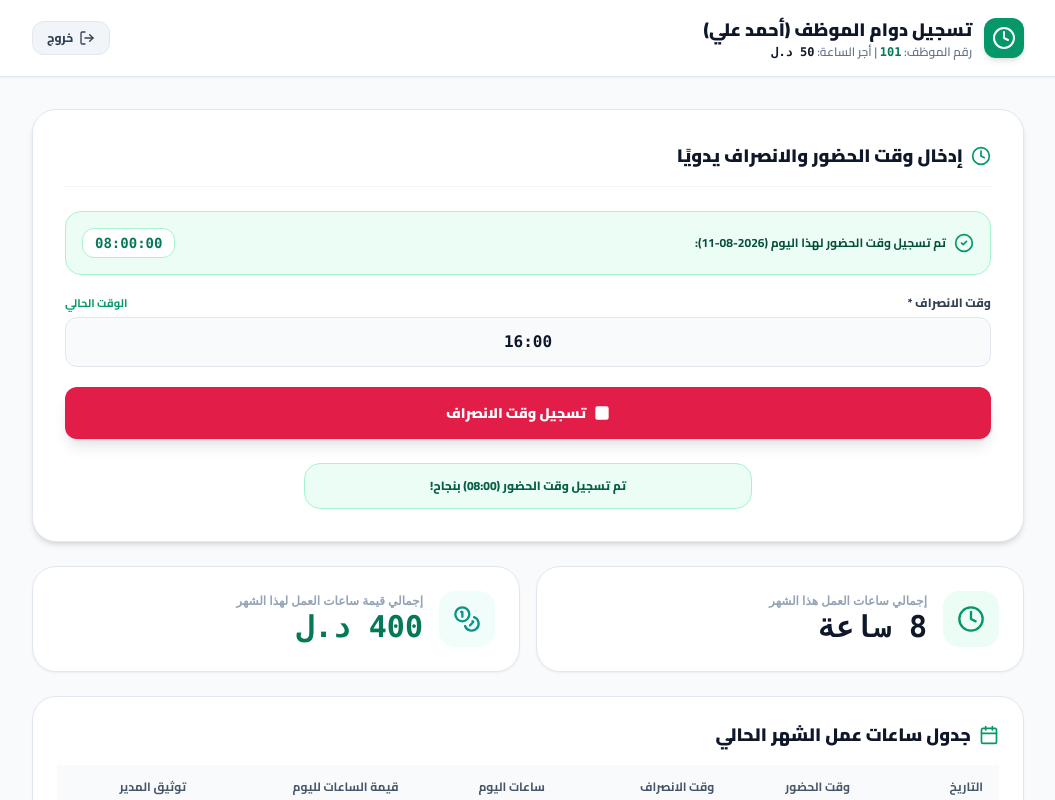
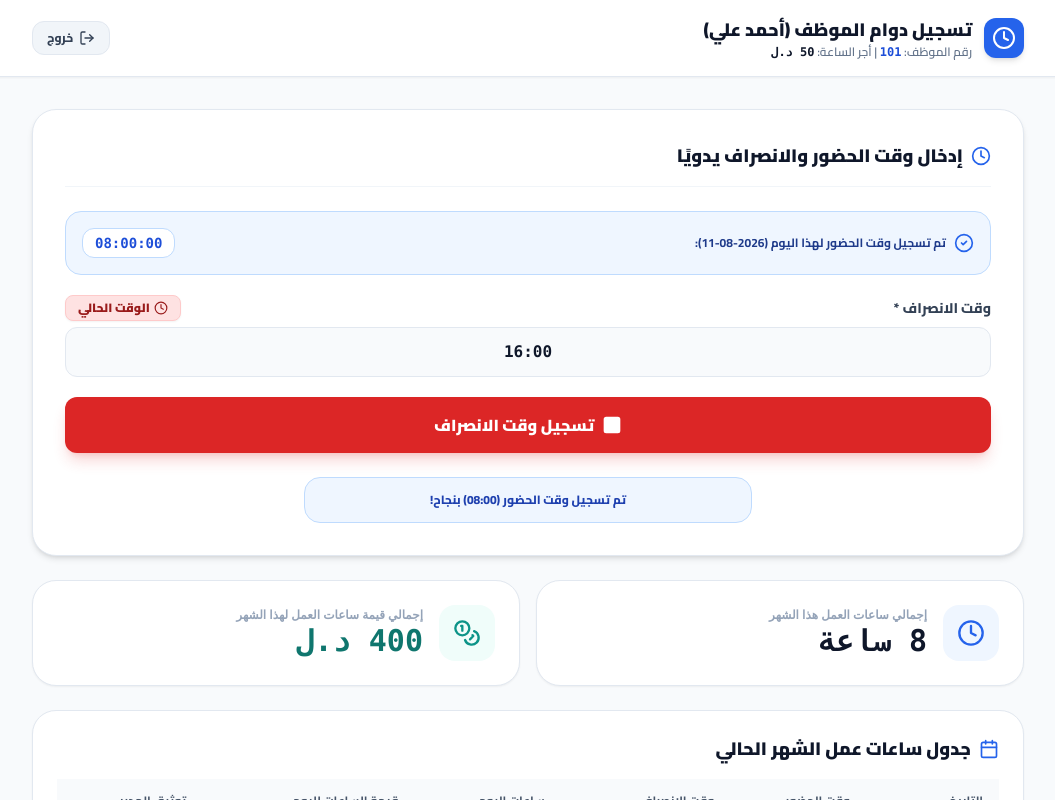
Before and after one commit to abdo21st/at.baitak, a Next.js app: page /dashboard/employee in a window 1280 px wide. Both pictures are taken after a click on the button "تسجيل وقت الحضور". Shown: the top 800 px of the page, without its empty margins (112-1167 px from the left). Built offline with nearby package versions, Linux system fonts and the light colour scheme.

Commit message:
Make current time & today date text into bold prominent buttons, style check-in button in blue and check-out button in red

```diff
--- a/src/app/dashboard/employee/page.tsx
+++ b/src/app/dashboard/employee/page.tsx
@@ -4,7 +4,7 @@ import React, { useState, useEffect } from 'react';
 import { useRouter } from 'next/navigation';
 import { User, AttendanceRecord } from '@/lib/types';
 import { initialUsers, initialAttendanceRecords } from '@/lib/data-store';
-import { Clock, Calendar, Coins, CheckCircle2, AlertCircle, LogOut, Play, Square } from 'lucide-react';
+import { Clock, Calendar, Coins, CheckCircle2, AlertCircle, LogOut, Play, Square, Zap } from 'lucide-react';
 import { getCurrentTimeFormatted, getCurrentDateFormatted } from '@/lib/utils';
 
 export default function EmployeeDashboard() {
@@ -12,7 +12,7 @@ export default function EmployeeDashboard() {
   const [user, setUser] = useState<User>(initialUsers[1]); // Default Ahmed Ali (101)
   const [records, setRecords] = useState<AttendanceRecord[]>(initialAttendanceRecords);
 
-  // Date and Time inputs using strictly Western English digits (0-9)
+  // Separate Check-in vs Check-out Inputs
   const [entryDate, setEntryDate] = useState<string>(getCurrentDateFormatted());
   const [checkInTime, setCheckInTime] = useState<string>('08:00');
   const [checkOutTime, setCheckOutTime] = useState<string>('16:00');
@@ -153,7 +153,7 @@ export default function EmployeeDashboard() {
       <header className="bg-white border-b border-slate-200 sticky top-0 z-30 shadow-sm">
         <div className="max-w-5xl mx-auto px-4 py-4 flex items-center justify-between">
           <div className="flex items-center gap-3">
-            <div className="w-10 h-10 bg-emerald-600 text-white rounded-xl flex items-center justify-center font-bold shadow-md">
+            <div className="w-10 h-10 bg-blue-600 text-white rounded-xl flex items-center justify-center font-bold shadow-md">
               <Clock className="w-6 h-6" />
             </div>
             <div>
@@ -161,7 +161,7 @@ export default function EmployeeDashboard() {
                 تسجيل دوام الموظف ({user.name})
               </h1>
               <p className="text-slate-500 text-xs font-semibold">
-                رقم الموظف: <span className="font-mono text-emerald-700 font-bold">{user.employeeCode}</span> | أجر الساعة: <span className="font-mono text-slate-900 font-bold">{user.hourlyRate} د.ل</span>
+                رقم الموظف: <span className="font-mono text-blue-700 font-bold">{user.employeeCode}</span> | أجر الساعة: <span className="font-mono text-slate-900 font-bold">{user.hourlyRate} د.ل</span>
               </p>
             </div>
           </div>
@@ -181,24 +181,25 @@ export default function EmployeeDashboard() {
         <div className="bg-white rounded-3xl p-6 sm:p-8 border border-slate-200 shadow-md space-y-6">
           <div className="border-b border-slate-100 pb-4">
             <h2 className="text-lg font-black text-slate-900 flex items-center gap-2">
-              <Clock className="w-5 h-5 text-emerald-600" />
+              <Clock className="w-5 h-5 text-blue-600" />
               إدخال وقت الحضور والانصراف يدويًا
             </h2>
           </div>
 
-          {/* STEP 1: CHECK-IN FORM (تسجيل وقت الحضور منفصل) */}
+          {/* STEP 1: CHECK-IN FORM (تسجيل وقت الحضور باللون الأزرق) */}
           {!isCheckedIn ? (
             <form onSubmit={handleCheckInSubmit} className="space-y-5">
               <div className="grid grid-cols-1 sm:grid-cols-2 gap-4 text-xs font-bold">
-                {/* Date Input formatted strictly in Western numerals (YYYY-MM-DD) */}
+                {/* Date Input */}
                 <div>
                   <div className="flex items-center justify-between mb-1.5">
-                    <label className="text-slate-700 font-extrabold">التاريخ (YYYY-MM-DD)</label>
+                    <label className="text-slate-700 font-extrabold text-sm">التاريخ</label>
                     <button
                       type="button"
                       onClick={setTodayDate}
-                      className="text-[11px] text-emerald-600 hover:underline font-bold"
+                      className="px-3 py-1 bg-sky-100 hover:bg-sky-200 text-sky-700 text-xs font-black rounded-lg transition-all cursor-pointer shadow-sm border border-sky-200 flex items-center gap-1"
                     >
+                      <Zap className="w-3.5 h-3.5" />
                       تاريخ اليوم
                     </button>
                   </div>
@@ -210,19 +211,20 @@ export default function EmployeeDashboard() {
                     value={entryDate}
                     onChange={(e) => setEntryDate(e.target.value)}
                     placeholder="2026-08-11"
-                    className="w-full bg-slate-50 border border-slate-200 rounded-xl p-3 text-slate-900 font-mono text-center text-base font-black focus:outline-none focus:border-emerald-500"
+                    className="w-full bg-slate-50 border border-slate-200 rounded-xl p-3 text-slate-900 font-mono text-center text-base font-black focus:outline-none focus:border-blue-500"
                   />
                 </div>
 
-                {/* Check-in Time Input with Western numerals (HH:mm) */}
+                {/* Check-in Time Input */}
                 <div>
                   <div className="flex items-center justify-between mb-1.5">
-                    <label className="text-slate-700 font-extrabold">وقت الحضور *</label>
+                    <label className="text-slate-700 font-extrabold text-sm">وقت الحضور *</label>
                     <button
                       type="button"
                       onClick={setNowForCheckIn}
-                      className="text-[11px] text-emerald-600 hover:underline font-bold"
+                      className="px-3 py-1 bg-blue-100 hover:bg-blue-200 text-blue-800 text-xs font-black rounded-lg transition-all cursor-pointer shadow-sm border border-blue-200 flex items-center gap-1"
                     >
+                      <Clock className="w-3.5 h-3.5" />
                       الوقت الحالي
                     </button>
                   </div>
@@ -234,43 +236,45 @@ export default function EmployeeDashboard() {
                     value={checkInTime}
                     onChange={(e) => setCheckInTime(e.target.value)}
                     placeholder="08:00"
-                    className="w-full bg-slate-50 border border-slate-200 rounded-xl p-3 text-slate-900 font-mono text-center text-base font-black focus:outline-none focus:border-emerald-500"
+                    className="w-full bg-slate-50 border border-slate-200 rounded-xl p-3 text-slate-900 font-mono text-center text-base font-black focus:outline-none focus:border-blue-500"
                   />
                 </div>
               </div>
 
+              {/* BLUE CHECK-IN BUTTON */}
               <button
                 type="submit"
                 disabled={loading}
-                className="w-full py-4 bg-emerald-600 hover:bg-emerald-500 text-white font-black text-sm rounded-xl shadow-lg flex items-center justify-center gap-2 cursor-pointer transition-all"
+                className="w-full py-4 bg-blue-600 hover:bg-blue-500 text-white font-black text-base rounded-xl shadow-lg shadow-blue-600/20 flex items-center justify-center gap-2 cursor-pointer transition-all"
               >
-                <Play className="w-4 h-4 fill-white" />
+                <Play className="w-5 h-5 fill-white" />
                 {loading ? 'جاري التسجيل...' : 'تسجيل وقت الحضور'}
               </button>
             </form>
           ) : (
-            /* STEP 2: CHECK-OUT FORM (تسجيل وقت الانصراف منفصل) */
+            /* STEP 2: CHECK-OUT FORM (تسجيل وقت الانصراف باللون الأحمر) */
             <form onSubmit={handleCheckOutSubmit} className="space-y-5">
-              <div className="p-4 bg-emerald-50 border border-emerald-200 rounded-2xl flex items-center justify-between text-xs font-bold text-emerald-900">
+              <div className="p-4 bg-blue-50 border border-blue-200 rounded-2xl flex items-center justify-between text-xs font-bold text-blue-900">
                 <div className="flex items-center gap-2">
-                  <CheckCircle2 className="w-5 h-5 text-emerald-600" />
+                  <CheckCircle2 className="w-5 h-5 text-blue-600" />
                   <span>تم تسجيل وقت الحضور لهذا اليوم ({activeRecord.date}):</span>
                 </div>
-                <span className="font-mono text-sm font-black text-emerald-700 bg-white px-3 py-1 rounded-xl border border-emerald-200">
+                <span className="font-mono text-sm font-black text-blue-700 bg-white px-3 py-1 rounded-xl border border-blue-200">
                   {activeRecord.checkInTime}
                 </span>
               </div>
 
               <div className="grid grid-cols-1 gap-4 text-xs font-bold">
-                {/* Check-out Time Input with Western numerals (HH:mm) */}
+                {/* Check-out Time Input */}
                 <div>
                   <div className="flex items-center justify-between mb-1.5">
-                    <label className="text-slate-700 font-extrabold">وقت الانصراف *</label>
+                    <label className="text-slate-700 font-extrabold text-sm">وقت الانصراف *</label>
                     <button
                       type="button"
                       onClick={setNowForCheckOut}
-                      className="text-[11px] text-emerald-600 hover:underline font-bold"
+                      className="px-3 py-1 bg-red-100 hover:bg-red-200 text-red-800 text-xs font-black rounded-lg transition-all cursor-pointer shadow-sm border border-red-200 flex items-center gap-1"
                     >
+                      <Clock className="w-3.5 h-3.5" />
                       الوقت الحالي
                     </button>
                   </div>
@@ -282,17 +286,18 @@ export default function EmployeeDashboard() {
                     value={checkOutTime}
                     onChange={(e) => setCheckOutTime(e.target.value)}
                     placeholder="16:00"
-                    className="w-full bg-slate-50 border border-slate-200 rounded-xl p-3 text-slate-900 font-mono text-center text-base font-black focus:outline-none focus:border-emerald-500"
+                    className="w-full bg-slate-50 border border-slate-200 rounded-xl p-3 text-slate-900 font-mono text-center text-base font-black focus:outline-none focus:border-red-500"
                   />
                 </div>
               </div>
 
+              {/* RED CHECK-OUT BUTTON */}
               <button
                 type="submit"
                 disabled={loading}
-                className="w-full py-4 bg-rose-600 hover:bg-rose-500 text-white font-black text-sm rounded-xl shadow-lg flex items-center justify-center gap-2 cursor-pointer transition-all"
+                className="w-full py-4 bg-red-600 hover:bg-red-500 text-white font-black text-base rounded-xl shadow-lg shadow-red-600/20 flex items-center justify-center gap-2 cursor-pointer transition-all"
               >
-                <Square className="w-4 h-4 fill-white" />
+                <Square className="w-5 h-5 fill-white" />
                 {loading ? 'جاري التسجيل...' : 'تسجيل وقت الانصراف'}
               </button>
             </form>
@@ -302,8 +307,8 @@ export default function EmployeeDashboard() {
             <div
               className={`p-3.5 rounded-2xl text-xs font-extrabold text-center max-w-md mx-auto ${
                 msg.type === 'success'
-                  ? 'bg-emerald-50 text-emerald-800 border border-emerald-200'
-                  : 'bg-rose-50 text-rose-800 border border-rose-200'
+                  ? 'bg-blue-50 text-blue-800 border border-blue-200'
+                  : 'bg-red-50 text-red-800 border border-red-200'
               }`}
             >
               {msg.text}
@@ -314,7 +319,7 @@ export default function EmployeeDashboard() {
         {/* Monthly Summary Cards Header */}
         <div className="grid grid-cols-1 sm:grid-cols-2 gap-4 font-mono">
           <div className="bg-white p-6 rounded-3xl border border-slate-200 shadow-sm flex items-center gap-4">
-            <div className="w-14 h-14 rounded-2xl bg-emerald-50 text-emerald-600 flex items-center justify-center font-bold">
+            <div className="w-14 h-14 rounded-2xl bg-blue-50 text-blue-600 flex items-center justify-center font-bold">
               <Clock className="w-7 h-7" />
             </div>
             <div>
@@ -329,7 +334,7 @@ export default function EmployeeDashboard() {
             </div>
             <div>
               <span className="text-slate-400 text-xs font-bold block font-sans">إجمالي قيمة ساعات العمل لهذا الشهر</span>
-              <span className="text-3xl font-black text-emerald-700">{totalMonthlyEarned} د.ل</span>
+              <span className="text-3xl font-black text-teal-700">{totalMonthlyEarned} د.ل</span>
             </div>
           </div>
         </div>
@@ -337,7 +342,7 @@ export default function EmployeeDashboard() {
         {/* Monthly Attendance Log Table */}
         <div className="bg-white rounded-3xl p-6 border border-slate-200 shadow-sm space-y-4">
           <h2 className="text-lg font-black text-slate-900 flex items-center gap-2">
-            <Calendar className="w-5 h-5 text-emerald-600" />
+            <Calendar className="w-5 h-5 text-blue-600" />
             جدول ساعات عمل الشهر الحالي
           </h2>
 
@@ -364,14 +369,14 @@ export default function EmployeeDashboard() {
                   userRecords.map((r) => (
                     <tr key={r.id} className="hover:bg-slate-50/80 transition-colors">
                       <td className="py-3.5 px-4 font-bold text-slate-900 font-sans">{r.date}</td>
-                      <td className="py-3.5 px-4 text-emerald-600 font-bold">{r.checkInTime || '--:--'}</td>
-                      <td className="py-3.5 px-4 text-rose-600 font-bold">{r.checkOutTime || '--:--'}</td>
+                      <td className="py-3.5 px-4 text-blue-600 font-bold">{r.checkInTime || '--:--'}</td>
+                      <td className="py-3.5 px-4 text-red-600 font-bold">{r.checkOutTime || '--:--'}</td>
                       <td className="py-3.5 px-4 text-center font-black">{r.workHours} ساعة</td>
-                      <td className="py-3.5 px-4 text-center font-black text-emerald-700">{r.earnedCost} د.ل</td>
+                      <td className="py-3.5 px-4 text-center font-black text-teal-700">{r.earnedCost} د.ل</td>
                       <td className="py-3.5 px-4 text-center font-sans">
                         {r.isVerified ? (
-                          <span className="inline-flex items-center gap-1 px-2.5 py-1 rounded-full bg-emerald-50 text-emerald-700 border border-emerald-200 text-[11px] font-extrabold">
-                            <CheckCircle2 className="w-3.5 h-3.5 text-emerald-600" />
+                          <span className="inline-flex items-center gap-1 px-2.5 py-1 rounded-full bg-blue-50 text-blue-700 border border-blue-200 text-[11px] font-extrabold">
+                            <CheckCircle2 className="w-3.5 h-3.5 text-blue-600" />
                             موثّق
                           </span>
                         ) : (
```
